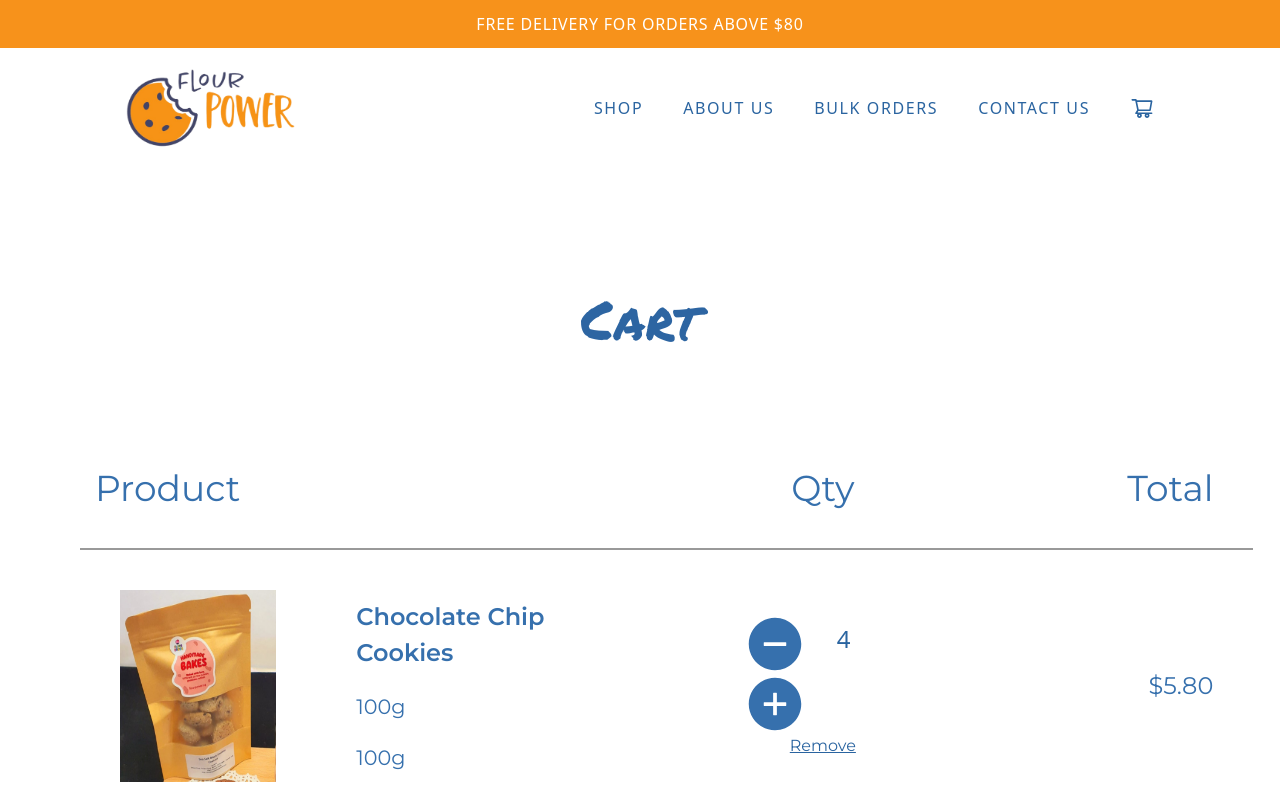
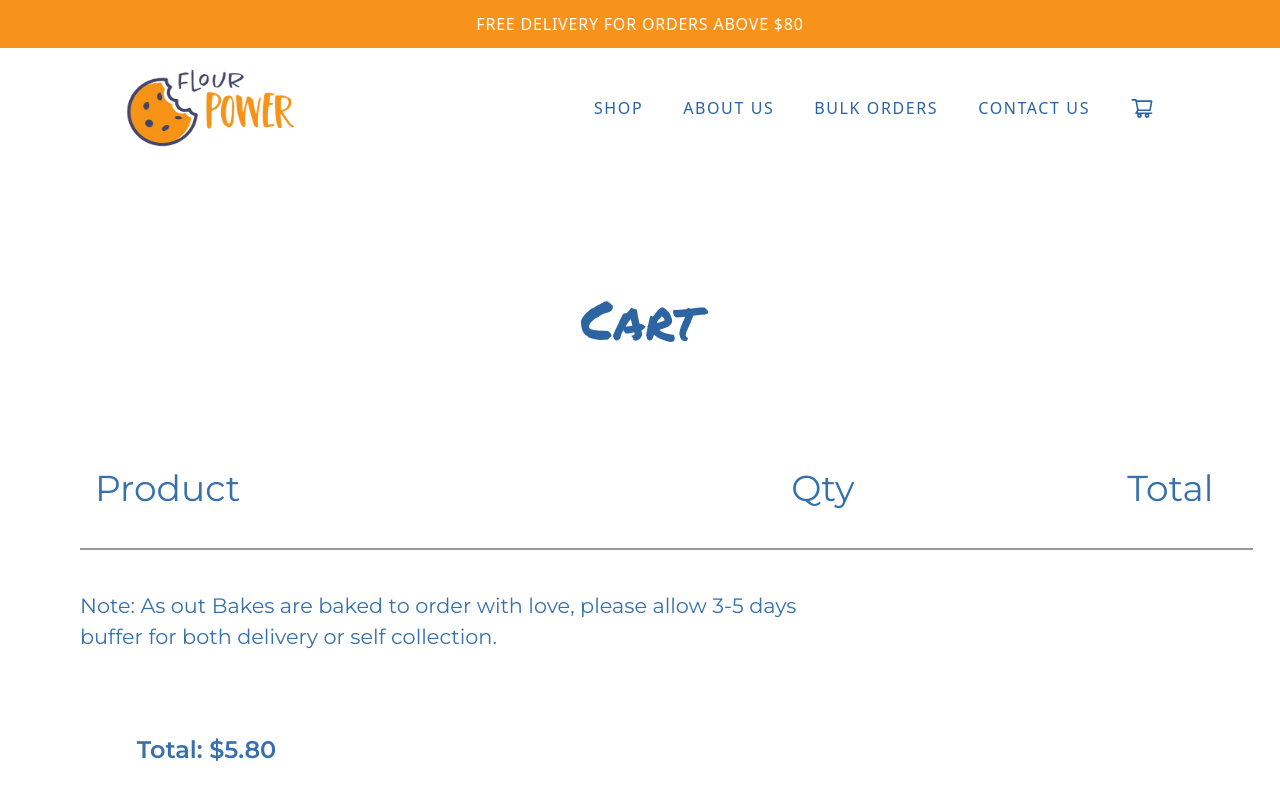
Before and after one commit to SamuelPhua/Client, a React (Vite) app: page /cart in a window 1280 px wide. Shown: the top 800 px of the page. Built offline with nearby package versions, Linux system fonts and the light colour scheme.

Commit message:
Update master

```diff
--- a/src/App.jsx
+++ b/src/App.jsx
@@ -1,4 +1,4 @@
-import React, { useState } from "react";
+import React, { useState, useContext } from "react";
 import { Routes, Route } from "react-router-dom";
 import ShippingAlert from "./Components/reusables/ShippingAlert";
 import Header from "./Components/reusables/Header";
@@ -14,27 +14,52 @@ import Footer from "./Components/reusables/Footer";
 import Checkout from "./Components/Checkout";
 import BulkOrder from "./Components/BulkOrder";
 import Cart from "./Components/Cart";
+import DataContext from "./Components/context/DataContext";
 
 function App() {
   const [showShipAlert, setShowShipAlert] = useState(true);
   const [showNav, setShowNav] = useState(true);
   const [showFooter, setShowFooter] = useState(true);
 
-  //////////////////
-  // STATE for carts
-  //////////////////
+  /*
+   ** STATE for carts
+   */
+
   const [shoppingCart, setShoppingCart] = useState([]);
+  console.log("App.jsx", shoppingCart);
 
-  //////////////////
-  // event handlers
-  //////////////////
+  /*
+   ** event handlers
+   */
+
   const handleAddToCart = (cartInputs) => {
     setShoppingCart((prevCartInputs) => {
       return [...prevCartInputs, cartInputs];
     });
   };
 
+  const handlePlusQty = (id) => {
+    const newArray = [...shoppingCart];
+    newArray[id].quantity = newArray[id].quantity + 1;
+    setShoppingCart(newArray);
+  };
+
+  const handleMinusQty = (id) => {
+    const newArray = [...shoppingCart];
+    console.log("MINUS");
+    newArray[id].quantity = newArray[id].quantity - 1;
+    setShoppingCart(newArray);
+  };
+
+  const handleDelete = (id) => {
+    const newCart = shoppingCart.filter((data, index) => index !== id);
+    setShoppingCart(newCart);
+  };
+
   return (
+    <DataContext.Provider
+      value={{ handleDelete, handlePlusQty, handleMinusQty }}
+    >
       <div className="App">
         {showShipAlert && <ShippingAlert />}
         {showNav && <Header />}
@@ -43,12 +68,15 @@ function App() {
           <Route path="shop" element={<Shop />}></Route>
           <Route
             path="product/:name"
-          element={<Product onAddToCart={handleAddToCart} />}
+            element={<Product handleAddToCart={handleAddToCart} />}
           ></Route>
           <Route path="about-us" element={<AboutUs />}></Route>
           <Route path="bulk-orders" element={<BulkOrder />}></Route>
           <Route path="contact-us" element={<ContactUs />}></Route>
-        <Route path="cart" element={<Cart cart={shoppingCart} />}></Route>
+          <Route
+            path="cart"
+            element={<Cart shoppingCart={shoppingCart} />}
+          ></Route>
           <Route path="faq" element={<FAQ />}></Route>
           <Route path="privacy-policy" element={<PrivacyPolicy />}></Route>
           <Route path="t&c" element={<TermsAndConditions />}></Route>
@@ -65,6 +93,7 @@ function App() {
         </Routes>
         {showFooter && <Footer />}
       </div>
+    </DataContext.Provider>
   );
 }
 
--- a/src/Components/Cart.jsx
+++ b/src/Components/Cart.jsx
@@ -1,11 +1,14 @@
-import React, { useState, useEffect } from "react";
+import React, { useState, useEffect, useContext } from "react";
 import { useNavigate } from "react-router-dom";
 // Start of CSS Stuff:
 import placeholderImg from "../assets/imagesAboutUs/CartPage-KraftPouch.jpg";
-import { AiFillMinusCircle, AiFillPlusCircle } from "react-icons/ai";
+
 import Button from "./reusables/OrangeButton";
+import CartProduct from "./CartProduct";
+import DataContext from "./context/DataContext";
 
-const Cart = () => {
+const Cart = ({ shoppingCart }) => {
+  const data = useContext(DataContext);
   /*
    ** Functionality of the cart must check if the items added to Cart have any stock from Product Page
    ** We are able to edit the quantity of the added items
@@ -16,6 +19,8 @@ const Cart = () => {
    */
 
   const [cartItems, setCartItems] = useState([]);
+  // const [deleteFromCart, setDeleteFromCart] = useState([]);
+  const [count, setCount] = useState(1);
 
   // Navigate to the checkout page
   const navigate = useNavigate();
@@ -114,35 +119,9 @@ const Cart = () => {
       </div>
 
       {/* Second Row */}
-      <div className="w-11/12 grid grid-cols-7 ml-20 p-10 border-b-2 border-[#999999] ">
-        <div className="col-start-1 flex justify-center items-center">
-          <img className="w-48 h-48" src={placeholderImg} />
-        </div>
-        <div className="ml-20 col-start-2 col-end-4 flex">
-          <h2 className="self-center text-[1.5rem] font-montserrat text-lightBlue">
-            <span className="font-bold">Chocolate Chip Cookies</span>
-            <p className="mt-5 text-[1.3rem]">100g</p>
-            <p className="mt-5 text-[1.3rem]">100g</p>
-          </h2>
-        </div>
-        <div className="justify-center items-center col-start-5 flex">
-          <h2>
-            <AiFillMinusCircle className="inline-block text-lightBlue text-6xl" />
-            <p className="inline-block ml-8 mr-8 text-darkBlueFont text-[1.5rem] ">
-              4
-            </p>
-            <AiFillPlusCircle className="inline-block text-lightBlue text-6xl" />
-            <p className="block text-[1rem] font-montserrat text-center text-darkBlueFont underline">
-              Remove
-            </p>
-          </h2>
-        </div>
-        <div className="col-start-7 flex justify-end items-center">
-          <h2 className="text-[1.5rem] font-montserrat text-lightBlue">
-            $5.80
-          </h2>
-        </div>
-      </div>
+      {shoppingCart.map((product, index) => {
+        return <CartProduct key={index} {...product} index={index} />;
+      })}
 
       {/* Third Row */}
       <div className="w-11/12 grid grid-cols-7 p-10">
@@ -155,7 +134,7 @@ const Cart = () => {
       </div>
       {/* Fourth Row */}
       <div className="w-11/12 grid grid-cols-7 ml-20 p-10">
-        <div className="col-start-7 flex justify-end items-center">
+        <div className="col-startf-7 flex justify-end items-center">
           <h2 className="text-[1.5rem] font-montserrat text-lightBlue font-bold">
             Total: $5.80
           </h2>
--- /dev/null
+++ b/src/Components/CartProduct.jsx
@@ -0,0 +1,55 @@
+import React, { useContext } from "react";
+import placeholderImg from "../assets/imagesAboutUs/CartPage-KraftPouch.jpg";
+import { AiFillMinusCircle, AiFillPlusCircle } from "react-icons/ai";
+import DataContext from "./context/DataContext";
+
+const CartProduct = ({ name, price, weight, packaging, quantity, index }) => {
+  const { handleDelete, handlePlusQty, handleMinusQty } =
+    useContext(DataContext);
+
+  return (
+    <div>
+      <div className="w-11/12 grid grid-cols-7 ml-20 p-10 border-b-2 border-[#999999] ">
+        <div className="col-start-1 flex justify-center items-center">
+          <img className="w-48 h-48" src={placeholderImg} />
+        </div>
+      </div>
+      <div className="ml-20 col-start-2 col-end-4 flex">
+        <div className="self-center text-[1.5rem] font-montserrat text-lightBlue">
+          <span className="font-bold">{name}</span>
+          <p className="mt-5 text-[1.3rem]">{weight}</p>
+          <p className="mt-5 text-[1.3rem]">{packaging}</p>
+        </div>
+      </div>
+
+      <div className="justify-center items-center col-start-5 flex">
+        <div>
+          <AiFillMinusCircle className="inline-block text-lightBlue text-6xl" onClick={() => handleMinusQty(index)} />
+          <p
+            className="inline-block ml-8 mr-8 text-darkBlueFont text-[1.5rem]"
+          >
+            {quantity}
+          </p>
+          <AiFillPlusCircle
+            className="inline-block text-lightBlue text-6xl"
+            onClick={() => handlePlusQty(index)}
+          />
+          <p
+            className="block text-[1rem] font-montserrat text-center text-darkBlueFont underline"
+            onClick={() => handleDelete(index)}
+          >
+            Remove
+          </p>
+        </div>
+      </div>
+
+      <div className="col-start-7 flex justify-end items-center">
+        <h2 className="text-[1.5rem] font-montserrat text-lightBlue">
+          ${quantity * price}
+        </h2>
+      </div>
+    </div>
+  );
+};
+
+export default CartProduct;
--- a/src/Components/Home.jsx
+++ b/src/Components/Home.jsx
@@ -1,4 +1,4 @@
-import React from "react";
+                                                                                                                                                                                                                                                                                                                                                                                                                                                                                                                                                                                                                                                                                                                                                                                                                                                                                                                                                                                                                                                                                                            import React from "react";
 
 const Home = () => {
   return (
--- a/src/Components/Product.jsx
+++ b/src/Components/Product.jsx
@@ -17,8 +17,8 @@ const Product = (props) => {
   ///////////
   const [displayedProductType, setDisplayedProductType] = useState("pouch");
   const [cartInputs, setCartInputs] = useState({
-    cookieName: "",
-    unitPrice: "",
+    name: "",
+    price: "",
     weight: "",
     packaging: "",
     quantity: 0,
@@ -26,7 +26,7 @@ const Product = (props) => {
 
   // check if product exists
   let productExists = false;
-  console.log(Object.keys(productImages));
+  // console.log(Object.keys(productImages));
   for (let i = 0; i < Object.keys(productImages).length; i++) {
     if (Object.keys(productImages)[i].includes(name)) {
       productExists = true;
@@ -41,15 +41,16 @@ const Product = (props) => {
   };
 
   const handleAddToCart = (event) => {
-    event.preventDefault();
-    setCartInputs({
-      cookieName: { name },
-      unitPrice: "5.80",
+    // event.preventDefault();
+    props.handleAddToCart({
+      name: name,
+      price: "5.80",
       weight: "100g",
       packaging: "Kraft Pouch",
       quantity: 2,
     });
-    props.onAddToCart(cartInputs);
+    // TODO: rename to same keys as server
+    // props.handleAddToCart(cartInputs);
   };
 
   return (
@@ -83,9 +84,10 @@ const Product = (props) => {
 
             {/* div of 3 options > click to replace ^ */}
             <div className="flex flex-wrap justify-around mt-20">
-              {Object.keys(productImages[name]).map((productType) => {
+              {Object.keys(productImages[name]).map((productType, ind) => {
                 return (
                   <img
+                    key={ind}
                     id={productType}
                     className="border-2 rounded-md opacity-50 hover:opacity-100 focus:opacity-100 w-3/12 p-2"
                     src={productImages[name][productType]}
--- /dev/null
+++ b/src/Components/context/DataContext.jsx
@@ -0,0 +1,4 @@
+import React from "react";
+const DataContext = React.createContext();
+
+export default DataContext;
```
Lines whose indentation alone changed are shown as unchanged.
